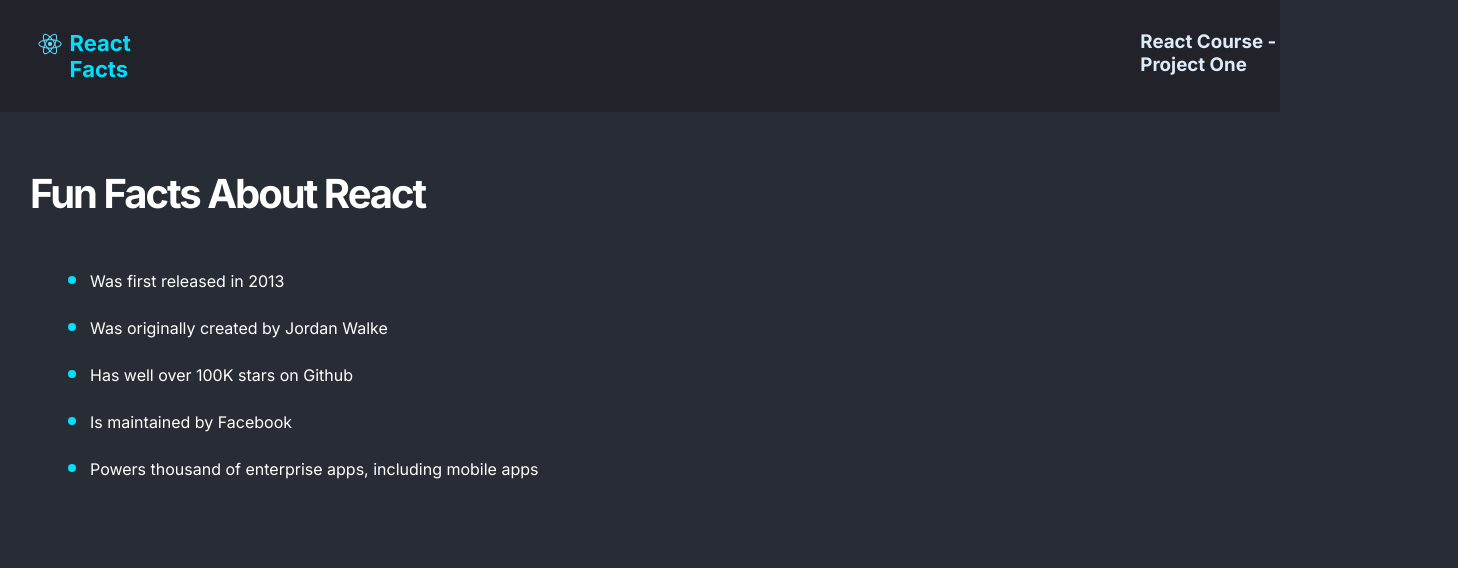
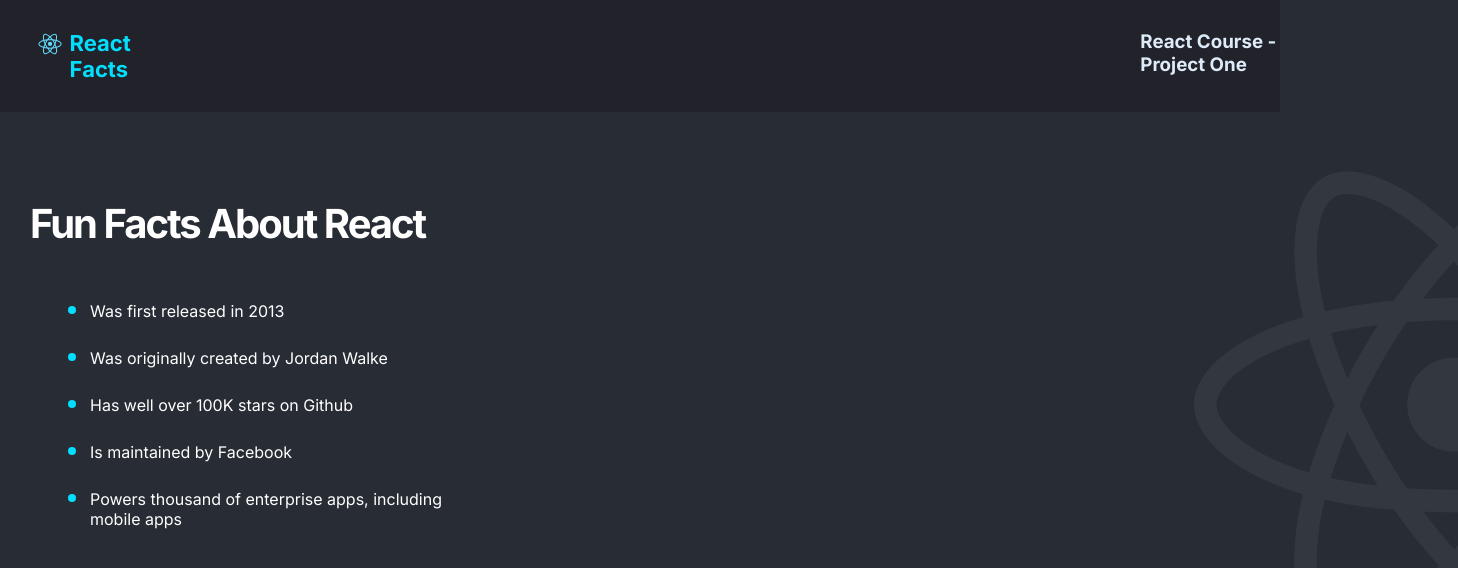
Before and after one commit to SL-GW/react-facts-static-page, a React (Create React App) app: page / in a window 1280 px wide. Shown: the top 568 px of the page, 1458 px wide, since content can reach past the window. Built offline with nearby package versions, Linux system fonts and the light colour scheme; a web font is replaced by a local one.

Commit message:
Placed image

```diff
--- a/src/App.css
+++ b/src/App.css
@@ -3,6 +3,7 @@
   font-optical-sizing: auto;
   font-weight: 400;
   font-style: normal;
+  width: 100%;
 }
 
 @media (prefers-reduced-motion: no-preference) {
--- a/src/Facts.css
+++ b/src/Facts.css
@@ -1,3 +1,7 @@
+.Facts {
+  width: 100%;
+}
+
 .Facts h1 {
   color: #ffffff;
   font-size: 40px;
@@ -17,3 +21,18 @@
   color: #04defd;
   font-size: 1.5em;
 }
+
+.grid {
+  display: flex;
+  justify-content: space-between;
+  align-items: flex-start;
+  width: 100%;
+  box-sizing: border-box;
+}
+
+.logo-position {
+  max-width: 100%;
+  height: auto;
+  align-self: flex-start;
+  margin-left: 750px;
+}
--- a/src/Facts.js
+++ b/src/Facts.js
@@ -1,9 +1,12 @@
 import React from "react";
 import "./Facts.css";
+import logo from "./logo-main.png";
 
 export default function Facts() {
   return (
     <div className="Facts">
+      <div className="grid">
+        <div>
           <h1>Fun Facts About React</h1>
           <ul>
             <li>Was first released in 2013</li>
@@ -13,5 +16,11 @@
             <li>Powers thousand of enterprise apps, including mobile apps</li>
           </ul>
         </div>
+
+        <div>
+          <img className="logo-position" src={logo} alt="Logo" />
+        </div>
+      </div>
+    </div>
   );
 }
--- a/src/NavBar.css
+++ b/src/NavBar.css
@@ -1,5 +1,6 @@
 .NavBar {
   background: #21222a;
+  width: 100%;
 }
 
 .grid {
```
Also changed, not shown: src/logo-main.png (renamed from public/logo-main.png). Lines whose indentation alone changed are shown as unchanged.
